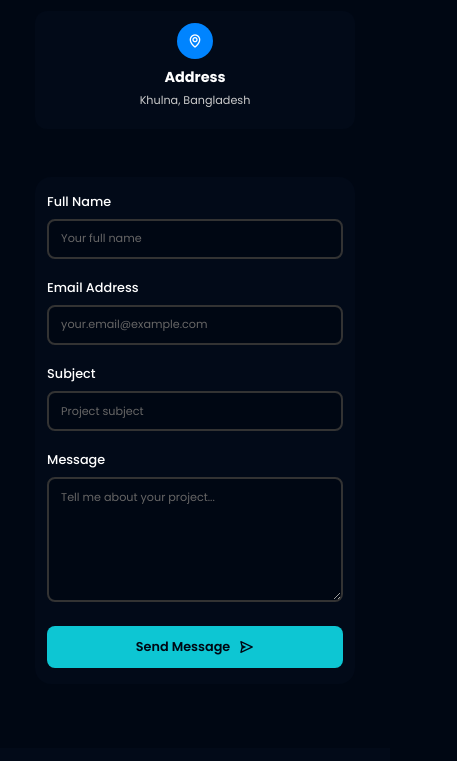
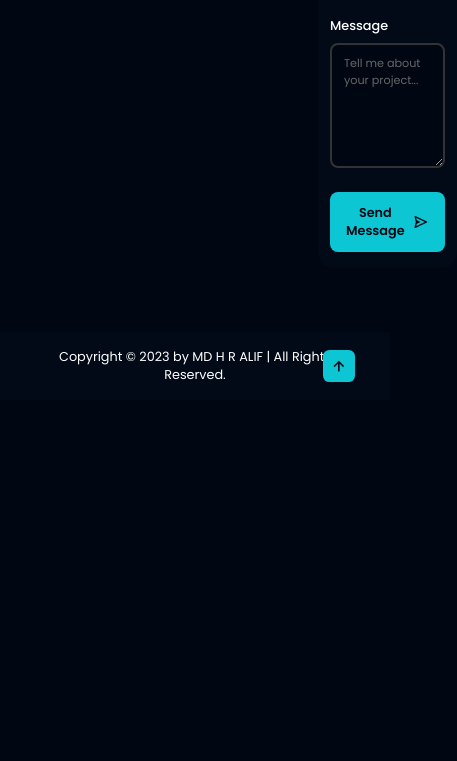
Before and after one commit to mdhralif/portfolio, a plain HTML site: page index.html in a window 390 px wide. Shown: the part 6799-7560 px from the top of the page, 457 px wide, since content can reach past the window. After the commit the page ends 7199 px from the top, so only its background shows below. Drawn offline with nearby package versions, Linux system fonts and the light colour scheme.

Commit message:
contact form

```diff
--- a/style.css
+++ b/style.css
@@ -1015,15 +1015,15 @@ span{
         min-height: auto;
     }
     .contact-container {
-        grid-template-columns: 1fr;
-        gap: 3rem;
+        grid-template-columns: 1fr 1fr;
+        gap: 2rem;
     }
     .contact-left {
         order: 1;
     }
     .contact-right {
         order: 2;
-        padding: 3rem 2rem;
+        padding: 2rem 1rem;
     }
     .contact-method {
         padding: 2rem;
@@ -1094,8 +1094,6 @@ span{
     }
     .contact-method {
         padding: 1.5rem;
-        flex-direction: column;
-        text-align: center;
         gap: 1rem;
     }
     .contact-icon {
```
